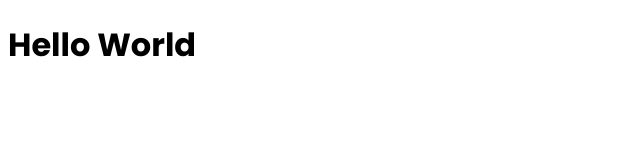
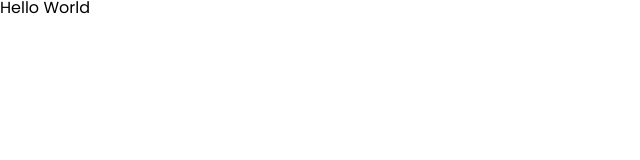
Before and after one commit to tsaku56/cookie-stand, a plain HTML site: page index.html in a window 1280 px wide. Shown: the whole page, without its empty margins (0-640 px from the left). Drawn offline with Linux system fonts and the light colour scheme.

Commit message:
css addons

```diff
--- a/index.html
+++ b/index.html
@@ -11,6 +11,8 @@
     <link rel="preconnect" href="https://fonts.gstatic.com" crossorigin>
     <link href="https://fonts.googleapis.com/css2?family=Poppins:wght@300;400;700&display=swap" rel="stylesheet">
     <title>Document</title>
+    <!--ALWAYS put reset up above style. It removes html defaults but not style.css that we'll add-->
+    <link rel="stylesheet" href="reset.css">
     <!--CSS link to the HTML. rel attribute needs to be specified to what relationship the link will be-->
     <link rel="stylesheet" href="style.css">
 </head>
--- a/reset.css
+++ b/reset.css
@@ -0,0 +1,47 @@
+/*
+   The reason we use this is becasue we are removing the default styles in HTML. ie, h1 will have a default pixel size.
+*/
+
+html, body, div, span, applet, object, iframe,
+h1, h2, h3, h4, h5, h6, p, blockquote, pre,
+a, abbr, acronym, address, big, cite, code,
+del, dfn, em, img, ins, kbd, q, s, samp,
+small, strike, strong, sub, sup, tt, var,
+b, u, i, center,
+dl, dt, dd, ol, ul, li,
+fieldset, form, label, legend,
+table, caption, tbody, tfoot, thead, tr, th, td,
+article, aside, canvas, details, embed,
+figure, figcaption, footer, header, hgroup,
+menu, nav, output, ruby, section, summary,
+time, mark, audio, video {
+	margin: 0;
+	padding: 0;
+	border: 0;
+	font-size: 100%;
+	font: inherit;
+	vertical-align: baseline;
+}
+/* HTML5 display-role reset for older browsers */
+article, aside, details, figcaption, figure,
+footer, header, hgroup, menu, nav, section {
+	display: block;
+}
+body {
+	line-height: 1;
+}
+ol, ul {
+	list-style: none;
+}
+blockquote, q {
+	quotes: none;
+}
+blockquote:before, blockquote:after,
+q:before, q:after {
+	content: '';
+	content: none;
+}
+table {
+	border-collapse: collapse;
+	border-spacing: 0;
+}
```
